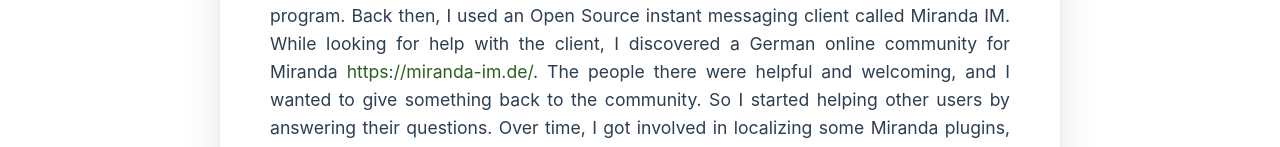
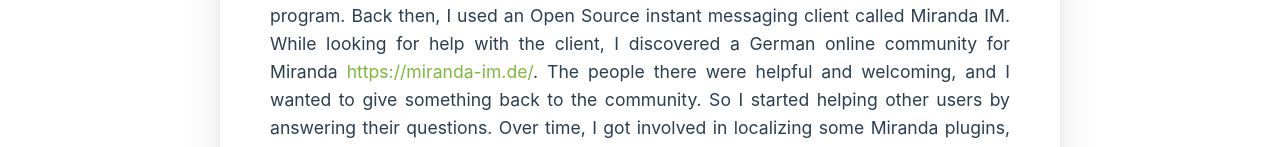
Before and after one commit to openepicdev/maintaine.rs, a plain HTML site: page docs/foso.html in a window 1280 px wide. Shown: the part 476-623 px from the top of the page. Drawn offline with Linux system fonts and the light colour scheme.

Commit message:
Make it easier to notice links.

```diff
--- a/docs/style2.css
+++ b/docs/style2.css
@@ -106,7 +106,7 @@ em {
 
 /* Link styling */
 a {
-    color: #2c5f1f;
+    color: #7fb83d;
     text-decoration: none;
     transition: all 0.3s ease;
 }
```
